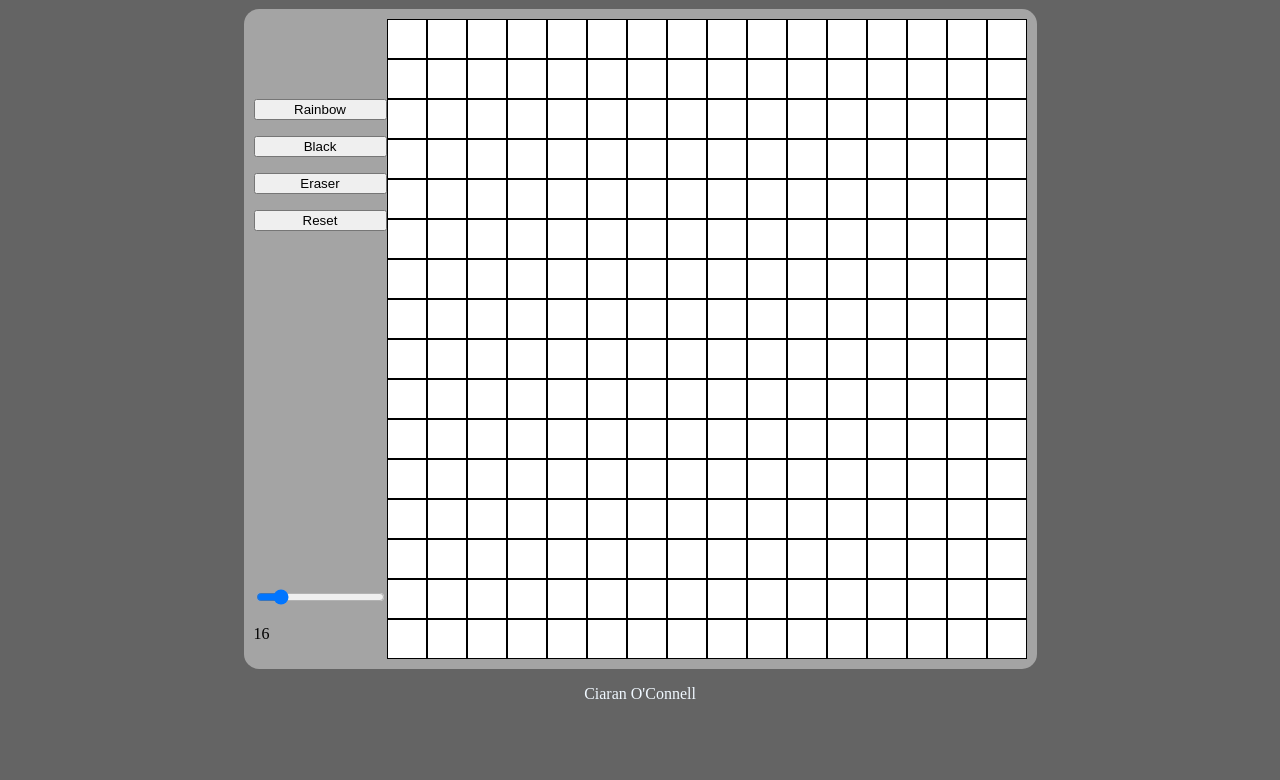
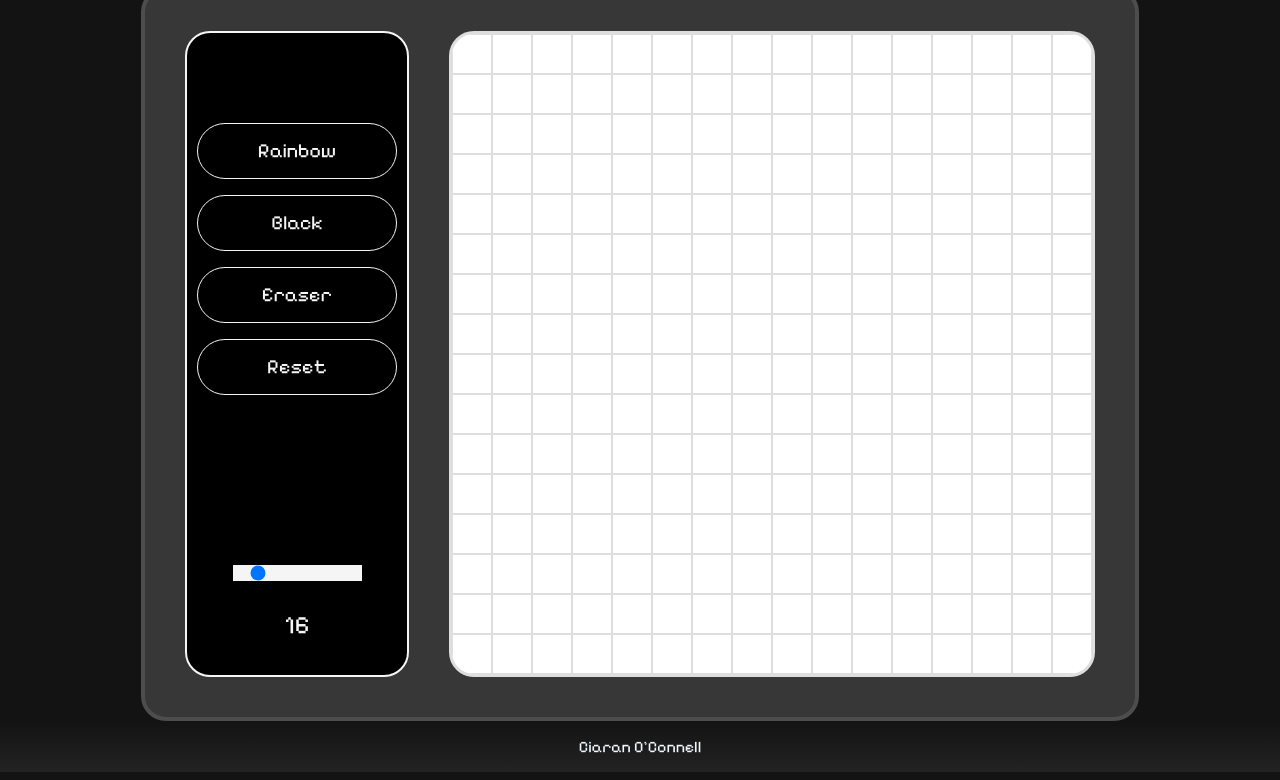
Before and after one commit to CiaranO-C/etch-a-sketch, a plain HTML site: page index.html in a window 1280 px wide. Shown: the part 89-869 px from the top of the page. Before the commit the page ends 816 px from the top, so only its background shows below. Drawn offline with Linux system fonts and the light colour scheme.

Commit message:
styled buttons and layout

```diff
--- a/index.html
+++ b/index.html
@@ -5,6 +5,9 @@
     <meta name="viewport" content="width=device-width, initial-scale=1.0">
     <title>Document</title>
     <script src="./script.js" defer></script>
+    <link rel="preconnect" href="https://fonts.googleapis.com">
+<link rel="preconnect" href="https://fonts.gstatic.com" crossorigin>
+<link href="https://fonts.googleapis.com/css2?family=Pixelify+Sans:wght@400..700&display=swap" rel="stylesheet">
     <link rel="stylesheet" href="./style.css">
 </head>
 <body>
--- a/script.js
+++ b/script.js
@@ -1,8 +1,10 @@
-let gridSize = 16;
 
 
 let slider = document.querySelector('#slider');
 let rangeValue = document.querySelector('#rangeValue');
+let container = document.querySelector('.grid-container');
+
+let gridSize = 16;
 
 slider.oninput = function() {
     rangeValue.textContent = slider.value;
@@ -11,11 +13,10 @@ slider.oninput = function() {
 
     container.innerHTML = '';
     visualiseGrid();
-}
+};
 
 
-
-let container = document.querySelector('.grid-container');
+visualiseGrid();
 
 
 function visualiseGrid () {
@@ -24,7 +25,15 @@ function visualiseGrid () {
             cell.style.width = `${640/gridSize}px`;
             container.appendChild(cell);
     }
-}
+};
+
+
+let drawingTool = {
+    eraser: false,
+    rainbow: false,
+    black: false,
+};
+
 
 let resetBtn = document.querySelector('#reset');
 resetBtn.addEventListener('click', function (){
@@ -35,29 +44,35 @@ resetBtn.addEventListener('click', function (){
 let mouseDown = false;
 container.addEventListener('mousedown', function(e) {
     mouseDown = true;
-    if (rainbow) {e.target.style.backgroundColor = `hsl(${rainbowColor()},100%,50%)`}
-    if (black) {e.target.style.backgroundColor = 'black'};
-    if (eraser) {e.target.style.backgroundColor = 'white'};
+    if (drawingTool.rainbow) {e.target.style.backgroundColor = `hsl(${rainbowColor()},100%,50%)`}
+    if (drawingTool.black) {e.target.style.backgroundColor = 'black'};
+    if (drawingTool.eraser) {e.target.style.backgroundColor = 'white'};
 });
 container.addEventListener('mouseup', () => mouseDown = false);
 
-let drawingTool = {
-    eraser: false,
-    rainbow: false,
-    black: false,
-};
 
-function updateTool (selection) {
+
+function updateTool (selection, event) {
     drawingTool.eraser = false;
     drawingTool.black = false;
     drawingTool.rainbow = false;
 
     drawingTool[selection] = true;
+
+    let buttons = document.querySelectorAll('button');
+    buttons.forEach(button => {
+        button.style.color = 'whitesmoke';
+        event.target.style.color = 'blue';
+        if(event.target.id === 'reset') {
+            setTimeout(() => event.target.style.color = 'whitesmoke', 180)
+        };
+    });
+
 };
 
 let buttonContainer = document.querySelector('.button-container');
 buttonContainer.addEventListener('click', function (e){
-    updateTool(e.target.id);
+    updateTool(e.target.id, e);
 })
 
 
@@ -81,6 +96,3 @@ return rainbowHSL-20;
     return rainbowHSL;
     }
 }
-
-
-visualiseGrid();
--- a/style.css
+++ b/style.css
@@ -3,7 +3,8 @@ body {
     display: flex;
     flex-direction: column;
     align-items: center;
-    background-color: rgb(100, 100, 100);
+    background-color: rgb(19, 19, 19);
+    font-family: "Pixelify Sans", sans-serif;
 }
 
 .grid-container {
@@ -13,24 +14,33 @@ body {
     height: 640px;
     align-self: center;
     background-color: white;
+    border: 3px solid rgb(222, 222, 222);
+    border-radius: 25px;
+    overflow: hidden;
 }
 
 .grid-container div {
     box-sizing: border-box;
-    border: 0.5px solid black;
+    border: 0.5px solid rgb(222, 222, 222);
 }
 
 .content-body {
-    border-radius: 15px;
-    padding: 10px;
+    border-radius: 25px;
+    padding: 40px;
     display: flex;
-    background-color: rgb(164, 164, 164);
+    background-color: rgb(55, 55, 55);
+    border: 4px solid rgb(77, 77, 77);
 }
 
 .options-container {
     display: flex;
     flex-direction: column;
     justify-content: space-between;
+    background-color: black;
+    padding: 10px;
+    margin-right: 40px;
+    border: 2px solid whitesmoke;
+    border-radius: 25px;
 }
 
 .button-container {
@@ -38,6 +48,7 @@ body {
     flex-direction: column;
     gap: 1rem;
     padding-top: 5rem;
+
 }
 
 .header {
@@ -48,11 +59,45 @@ body {
     font-size: 30px;
     align-self: center;
     text-align: center;
+    background-image: linear-gradient(rgb(35,35,35), rgb(19,19,19));
 }
 
 .footer {
     color: aliceblue;
+    background-image: linear-gradient(rgb(19,19,19), rgb(35, 35, 35));
     width: 100%;
     padding: 1rem;
     text-align: center;
 }
+
+button {
+    background-color: black;
+    border: 1px solid whitesmoke;
+    padding: 0.75em 3em;
+    border-radius: 100vw;
+    color: whitesmoke;
+    cursor: pointer;
+    font-family: inherit;
+    font-size: 20px;
+}
+
+button:hover {
+
+    background-image: linear-gradient(to bottom right, rgb(71, 71, 71), black);
+}
+
+#slider {
+    appearance: none;
+    background-color: whitesmoke;
+
+}
+
+.slider-container {
+   text-align: center;
+}
+
+.slider-container p {
+    color: whitesmoke;
+    font-family: inherit;
+font-size: 25px;
+}
```
